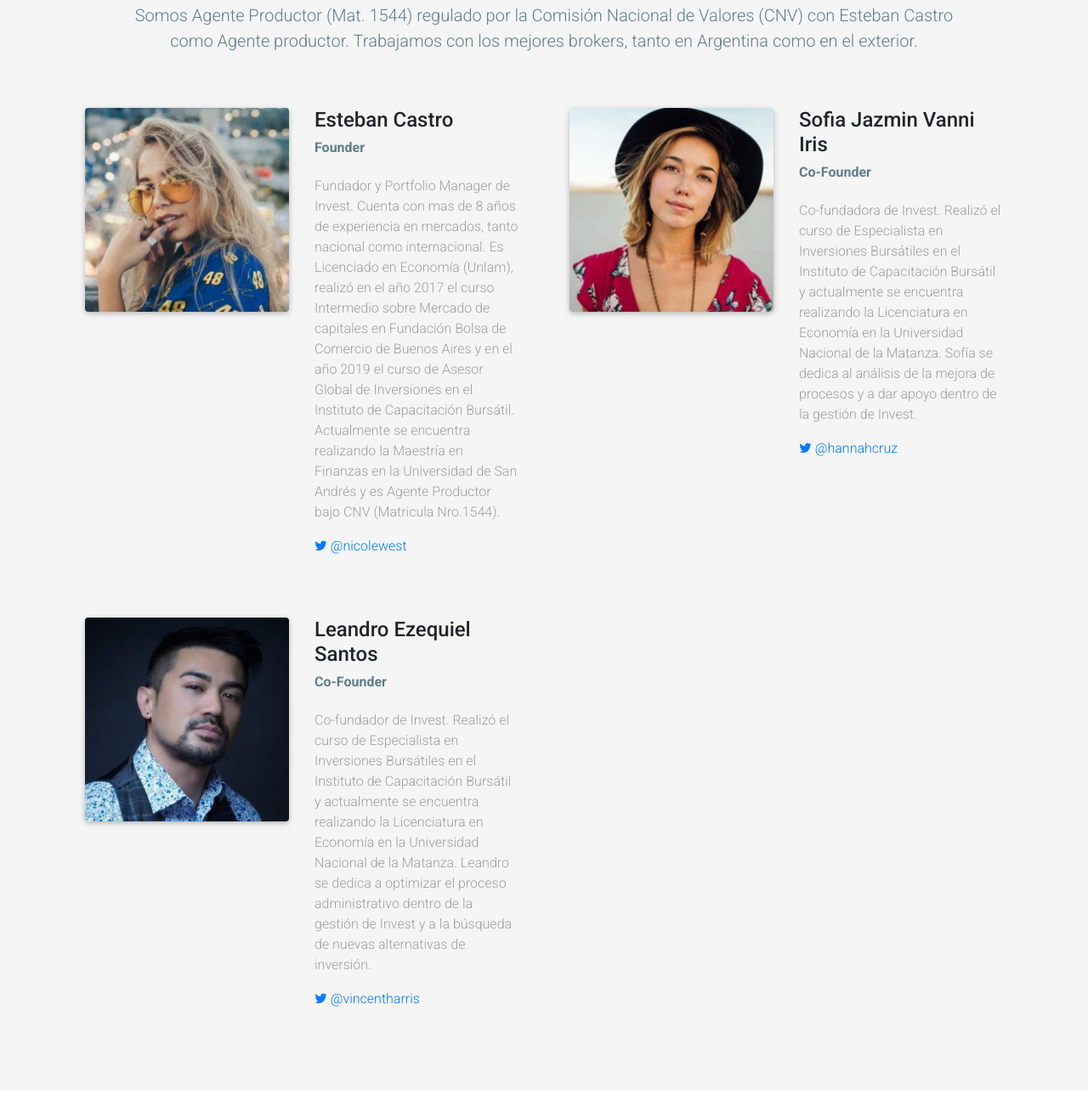
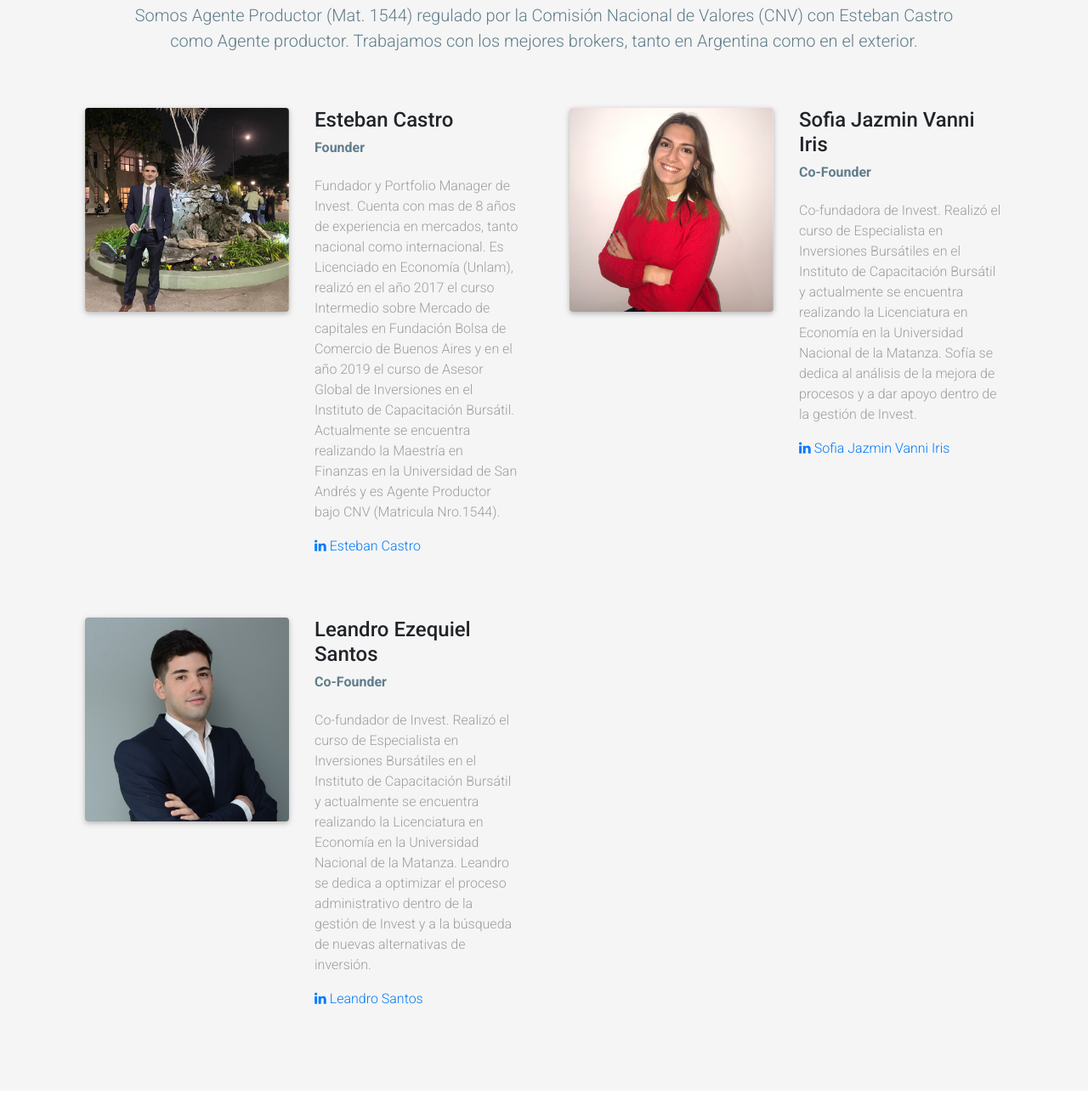
Before and after one commit to Nico-acuna/Inv.est, a plain HTML site: page index.html in a window 1280 px wide. Shown: the part 2158-3460 px from the top of the page at 85% size. Drawn offline with Linux system fonts and the light colour scheme.

Commit message:
actualizacion de linkedin

```diff
--- a/index.html
+++ b/index.html
@@ -38,7 +38,7 @@
                             <div class="white-text">
                                 <div class="wow fadeInLeft" data-wow-delay="0.3s">
                                     <div class="col-lg-6 col-xl-5 mb-3 sm-2">
-                                        <img class="img-fluid"src="/img/logo-blanco.png" alt="Logo Inv-est">
+                                        <img class="img-fluid"src="img/logo-blanco.png" alt="Logo Inv-est">
                                     </div>
                                     <h1 class="h1-responsive font-weight-bold mt-sm-5">Somos <b> Inv.est</b></h1>
                                     <div class="h6">
@@ -152,33 +152,33 @@
                 </div>
                 <div class="row mb-lg-4 center-on-small-only">
                     <div class="col-lg-6 col-md-12 mb-5 wow fadeInLeft" data-wow-delay=".3s">
-                        <div class="col-md-6 float-left"><img class="img-fluid rounded z-depth-1 mb-3" src="img/woman-1.jpg" alt="team member" /></div>
+                        <div class="col-md-6 float-left"><img class="img-fluid rounded z-depth-1 mb-3" src="img/1655655810704.jfif" alt="team member" /></div>
                         <div class="col-md-6 float-right">
                             <div class="h4">Esteban Castro</div>
                             <h6 class="font-weight-bold blue-grey-text mb-4">Founder</h6>
                             <p class="grey-text">Fundador y Portfolio Manager de Invest. Cuenta con mas de 8 años de experiencia en mercados, tanto nacional como internacional. Es Licenciado en Economía (Unlam), realizó en el año 2017 el curso Intermedio sobre Mercado de
                                 capitales en Fundación Bolsa de Comercio de Buenos Aires y en el año 2019 el curso de Asesor Global de Inversiones en el Instituto de Capacitación Bursátil. Actualmente se encuentra realizando la Maestría en Finanzas en
-                                la Universidad de San Andrés y es Agente Productor bajo CNV (Matricula Nro.1544).</p><a href="https://twitter.com" target="_blank"><i class="fa fa-twitter"></i><span class="ml-1">@nicolewest</span></a>
+                                la Universidad de San Andrés y es Agente Productor bajo CNV (Matricula Nro.1544).</p><a href="https://www.linkedin.com/in/esteban-castro-b892b779/" target="_blank"><i class="fa fa-linkedin"></i><span class="ml-1">Esteban Castro</span></a>
                         </div>
                     </div>
                     <div class="col-lg-6 col-md-12 mb-5 wow fadeInRight" data-wow-delay=".3s">
-                        <div class="col-md-6 float-left"><img class="img-fluid rounded z-depth-1 mb-3" src="img/woman-2.jpg" alt="team member" /></div>
+                        <div class="col-md-6 float-left"><img class="img-fluid rounded z-depth-1 mb-3" src="img/1622145625611.jfif " alt="team member" /></div>
                         <div class="col-md-6 float-right">
                             <div class="h4">Sofia Jazmin Vanni Iris</div>
                             <h6 class="font-weight-bold blue-grey-text mb-4">Co-Founder</h6>
                             <p class="grey-text">Co-fundadora de Invest. Realizó el curso de Especialista en Inversiones Bursátiles en el Instituto de Capacitación Bursátil y actualmente se encuentra realizando la Licenciatura en Economía en la Universidad Nacional de la
-                                Matanza. Sofía se dedica al análisis de la mejora de procesos y a dar apoyo dentro de la gestión de Invest.</p><a href="https://twitter.com" target="_blank"><i class="fa fa-twitter"></i><span class="ml-1">@hannahcruz</span></a>
+                                Matanza. Sofía se dedica al análisis de la mejora de procesos y a dar apoyo dentro de la gestión de Invest.</p><a href="https://www.linkedin.com/in/sofia-jazmin-vanni-iris-018158163/" target="_blank"><i class="fa fa-linkedin"></i><span class="ml-1">Sofia Jazmin Vanni Iris</span></a>
                         </div>
                     </div>
                 </div>
                 <div class="row center-on-small-only">
                     <div class="col-lg-6 col-md-12 mb-5 wow fadeInRight" data-wow-delay=".3s">
-                        <div class="col-md-6 float-left"><img class="img-fluid rounded z-depth-1 mb-3" src="img/man-2.jpg" alt="team member" /></div>
+                        <div class="col-md-6 float-left"><img class="img-fluid rounded z-depth-1 mb-3" src="img/1608665389433.jfif" alt="team member" /></div>
                         <div class="col-md-6 float-right">
                             <div class="h4">Leandro Ezequiel Santos</div>
                             <h6 class="font-weight-bold blue-grey-text mb-4">Co-Founder</h6>
                             <p class="grey-text">Co-fundador de Invest. Realizó el curso de Especialista en Inversiones Bursátiles en el Instituto de Capacitación Bursátil y actualmente se encuentra realizando la Licenciatura en Economía en la Universidad Nacional de la Matanza.
-                                Leandro se dedica a optimizar el proceso administrativo dentro de la gestión de Invest y a la búsqueda de nuevas alternativas de inversión.</p><a href="https://twitter.com" target="_blank"><i class="fa fa-twitter"></i><span class="ml-1">@vincentharris</span></a>
+                                Leandro se dedica a optimizar el proceso administrativo dentro de la gestión de Invest y a la búsqueda de nuevas alternativas de inversión.</p><a href="https://www.linkedin.com/in/leandro-santos-1aa069156/" target="_blank"><i class="fa fa-linkedin"></i><span class="ml-1">Leandro Santos</span></a>
                         </div>
                     </div>
                 </div>
```
Also changed, not shown: img/1608665389433.jfif (added), img/1622145625611.jfif (added), img/1655655810704.jfif (added).
